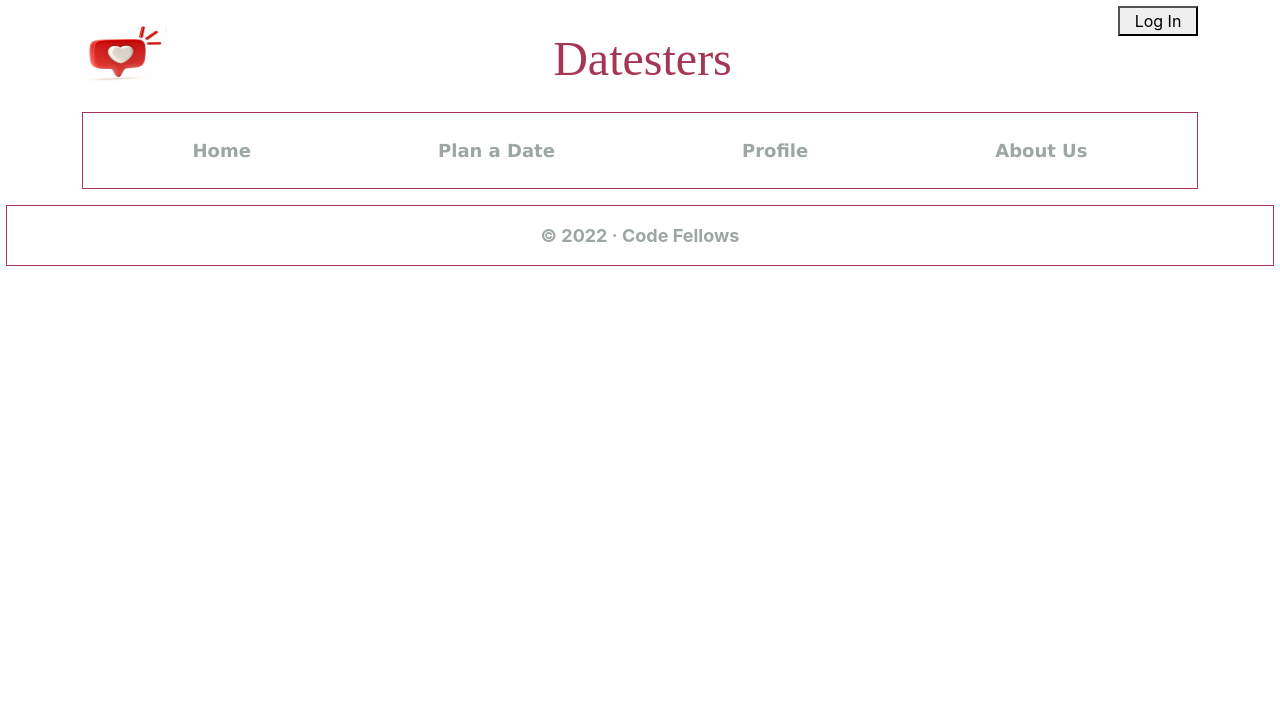
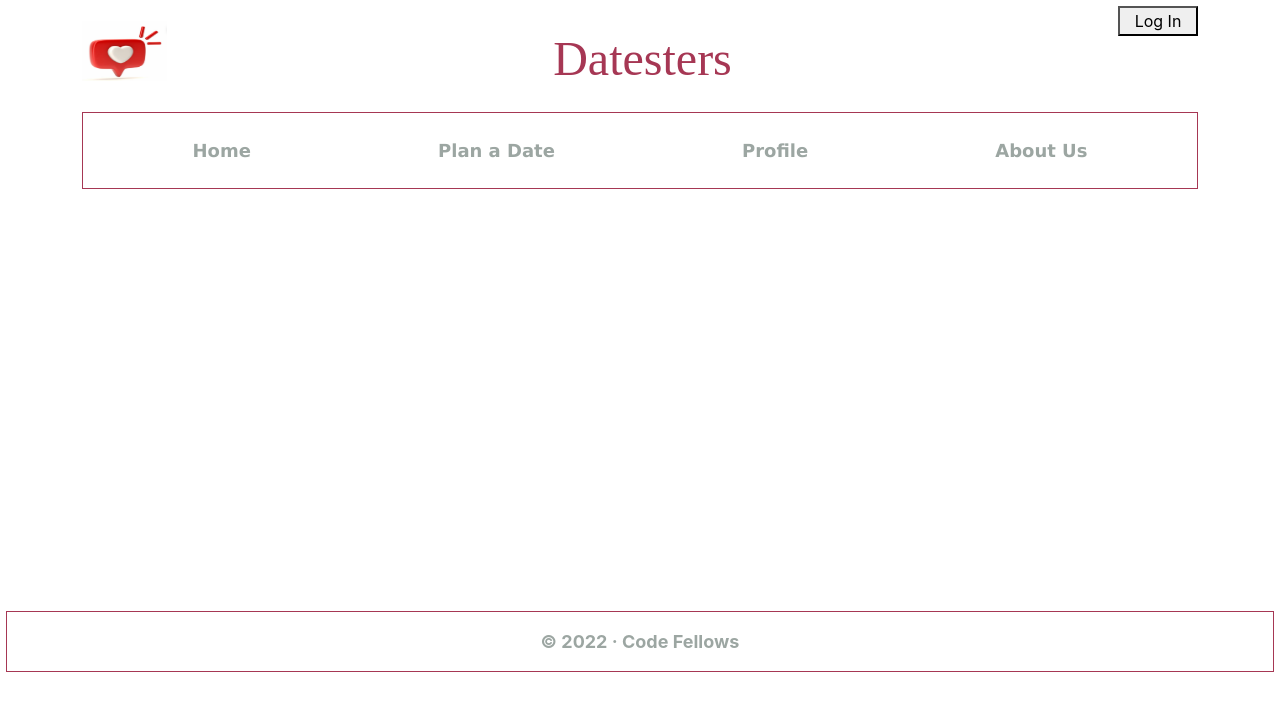
Before and after one commit to Datesters/date-night-front-end, a React (Create React App) app: page /profile in a window 1280 px wide. Shown: the top 710 px of the page. Built offline with nearby package versions, Linux system fonts and the light colour scheme; no server answers.

Commit message:
made sticky footer

```diff
--- a/src/components/Footer.js
+++ b/src/components/Footer.js
@@ -4,11 +4,13 @@ import '../css/Footer.css';
 
 class Footer extends React.Component {
   render() {
-    return(
+    return (
       <>
-        <footer>
+        <body class="d-flex flex-column"></body>
+        <footer class="mt-auto">
           {`© 2022 ${String.fromCharCode(183)} Code Fellows`}
         </footer>
+
       </>
     );
   }
--- a/src/css/App.css
+++ b/src/css/App.css
@@ -1,6 +1,9 @@
 body {
   background-color: white;
   color: #9CA6A2;
+  min-height: 50vh;
+  display: flex;
+  flex-direction: column;
 }
 
 .App {
@@ -71,6 +74,16 @@ h1 {
 }
 
 
+.yelp-image {
+  display: flex;
+  width: 400px;
+  align-items: center;
+  margin: auto;
+  padding: 1.5rem;
+  border-radius: 15%;
+}
+
+
 .App-link {
   color: #73142D;
 }
--- a/src/css/Footer.css
+++ b/src/css/Footer.css
@@ -1,3 +1,4 @@
+
 footer {
   width: 100%;
   text-align: center;
@@ -5,4 +6,7 @@ footer {
   font-size: large;
   border: 1px solid #A63754;
   padding: 1rem;
+  bottom: 0;
+  left: 0;
+
 }
```
Also changed, not shown: src/components/DateLocCards.js (+5 -4 lines).
